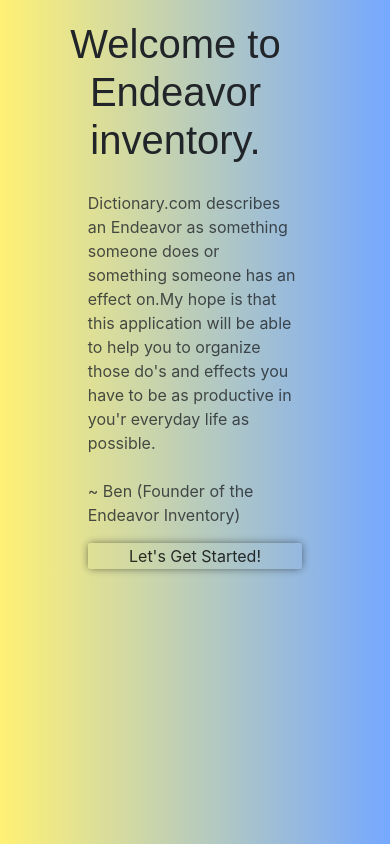
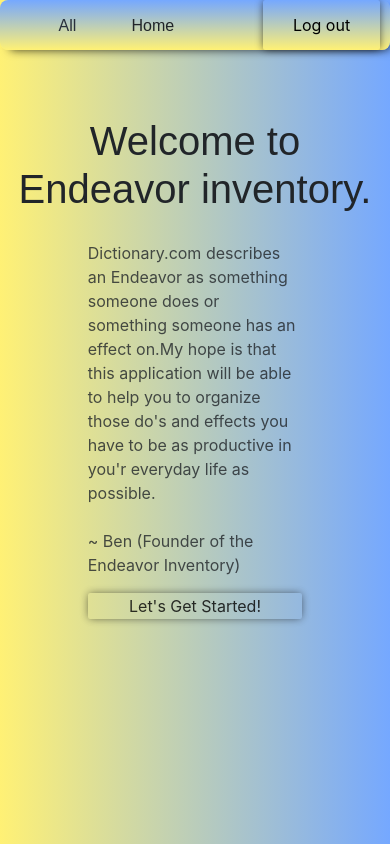
Before and after one commit to Ben8478/ToDO_app, a PHP site: page / in a window 390 px wide. Run offline with PHP 8.4, Linux system fonts and the light colour scheme; the visitor is signed in with stand-in values (Sample User, id 1); data that the repository does not hold is empty; some libraries are stand-ins or nearby versions; some web fonts are replaced.

Commit message:
media query updates for mobile

```diff
--- a/css/style.css
+++ b/css/style.css
@@ -34,10 +34,6 @@
 
     .side_bar_content a {
         color: #282f3b;
-    }
-
-    #side_bar_timeline {
-        margin-top: 20%;
     }
 
     .HL {
@@ -239,14 +235,14 @@
 
     .post_content {
         background-attachment: fixed;
-        width: 73%;
+        width: 70%;
         height: auto;
         background-color: white;
         opacity: 0.8;
         border-radius: 2px;
         -webkit-box-shadow: 5px 5px 15px -2px rgba(0, 0, 0, 0.74);
         box-shadow: 5px 5px 15px -2px rgba(0, 0, 0, 0.74);
-        margin-left: 27%;
+        margin-left: 30%;
         margin-bottom: 5%;
     }
 
@@ -328,22 +324,66 @@
             width: 70%;
         }
         .side_bar {
+            width: 100%;
+            height: 50px;
+            display: inline-block;
+            margin-bottom: 10%;
+        }
+        .side_bar p {
+            display: inline-block;
+            font-size: 16px;
+            width: 10px;
+            margin-left: 15%;
+        }
+        #btn {
+            margin-left: 30%;
+            width: 30%;
+            display: inline-block;
+            font-size: 16px;
+            height: 50px;
+        }
+        h1 {
+            width: 100%;
+        }
+        #mission_text p {
+            width: 100%;
+        }
+        #welcome {
+            margin-top: 30%;
+        }
+        #logo {
             display: none;
         }
-        .main_app_today {
-            display: inline-block;
+        .HL {
+            display: none;
         }
-        .main_app_today {
-            width: 70%;
-            height: 100px;
+        .main_app_thought {
+            width: 100%;
         }
         .main_app_header {
-            width: 70%;
+            width: 90%;
+            margin-left: auto;
+            margin-right: auto;
+            margin-top: 30%;
         }
-        .main_app_thought_header {
-            width: 70;
+        .buttons {
+            margin-bottom: 10%;
         }
-        .main_app_thought {
-            display: none;
+        .post_content {
+            width: 90%;
+            margin-left: auto;
+            margin-right: auto;
+        }
+        .post_content li {
+            width: 50%;
+        }
+        .post_title {
+            width: 90%;
+            margin-left: auto;
+            margin-right: auto;
+        }
+        .post_title p {
+            width: 60%;
+            margin-left: 8%;
         }
     }
--- a/index.php
+++ b/index.php
@@ -31,34 +31,27 @@
 
     <div class="side_bar">
 
-        <img class="logo" src="images/logo.png">
-        <div id="side_bar_timeline">
+        <img id ="logo"class="logo" src="images/logo.png">
+
             <hr class="HL">
             </hr>
             <p id="start" class="side_bar_content"><a href="#" onclick="show_All()">All</a></p>
-
-
             <hr class="HL">
             </hr>
-
-            <p> Home</p>
+           <p> Home</p>
             <hr class="HL">
             </hr>
-
-
-
-            <button class="buttons" value="submit" id="btn" onclick="sign_out()"> Log out </button>
+<button class="buttons" value="submit" id="btn" onclick="sign_out()"> Log out </button>
 
 
         </div>
 
-    </div>
     <div class="welcome" id="welcome">
         <h1>Welcome to Endeavor inventory.</h1>
     </div>
 
     <div class="mission_text" id="mission_text">
-        <p>Dictionary.com describes an Endeavor as something someone does or something someone has an effect on.My hope is that this application
+        <p id="mission_paragraph">Dictionary.com describes an Endeavor as something someone does or something someone has an effect on.My hope is that this application
             will be able to help you to organize those do's and effects you have to be as productive in you'r everyday life as possible.<br> <br>~ Ben (Founder of the Endeavor Inventory)</p>
         <button onclick="show_All()" name="submit" value="submit" type="submit" class="buttons">Let's Get Started!</button>
     </div>
@@ -94,7 +87,7 @@
                 </div>
                 <button id="sort_button" onclick="sort()"><img src="images/sort.png"></button>
         </div>
-<ul>
+
         <div class="list_items post_content" id="post_content">
 
             <div style="width:40%;display:inline-block;">
@@ -131,7 +124,7 @@
                 <?php endfor ?>
 
             </form>
-            </ul>
+
         </div>
 
 
```
